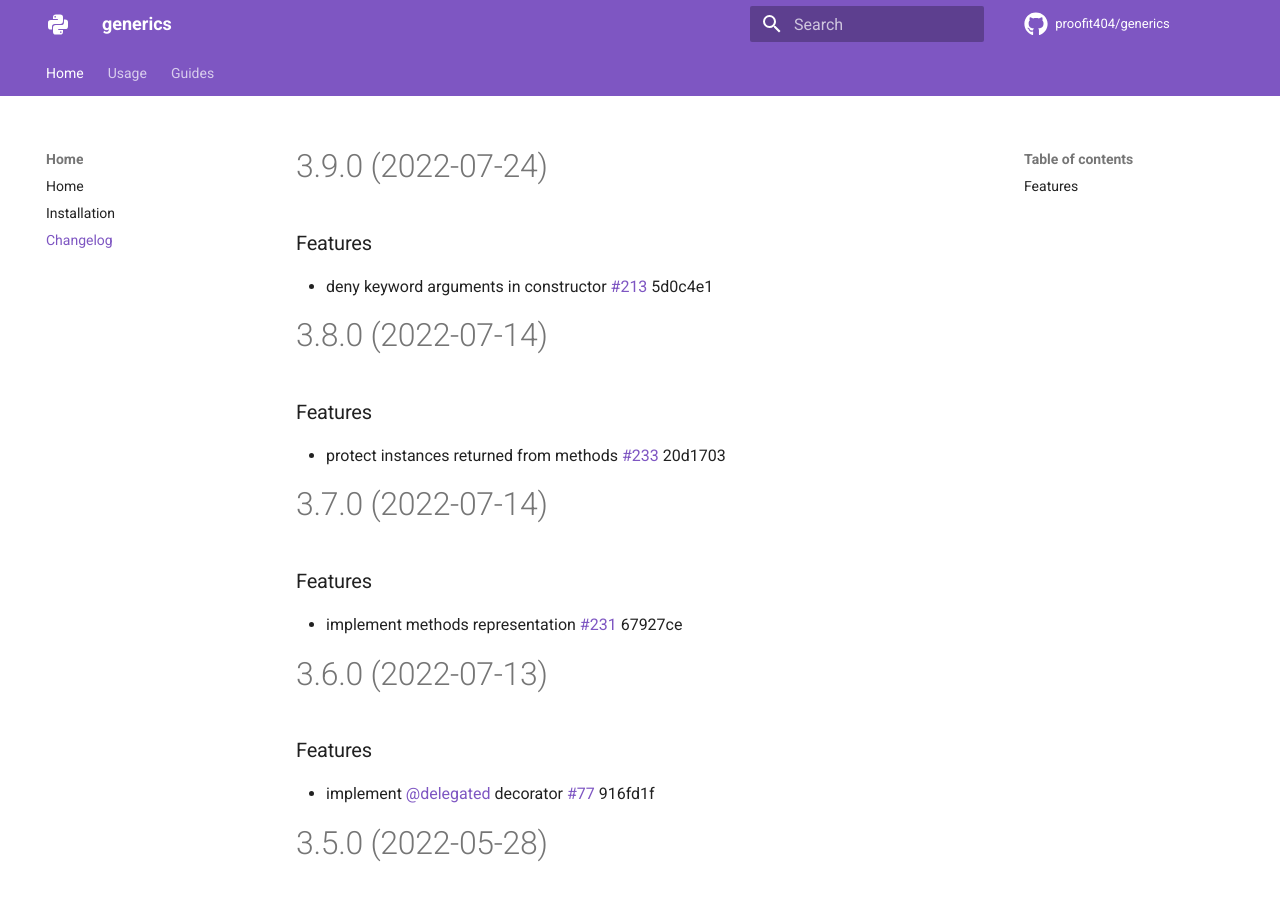
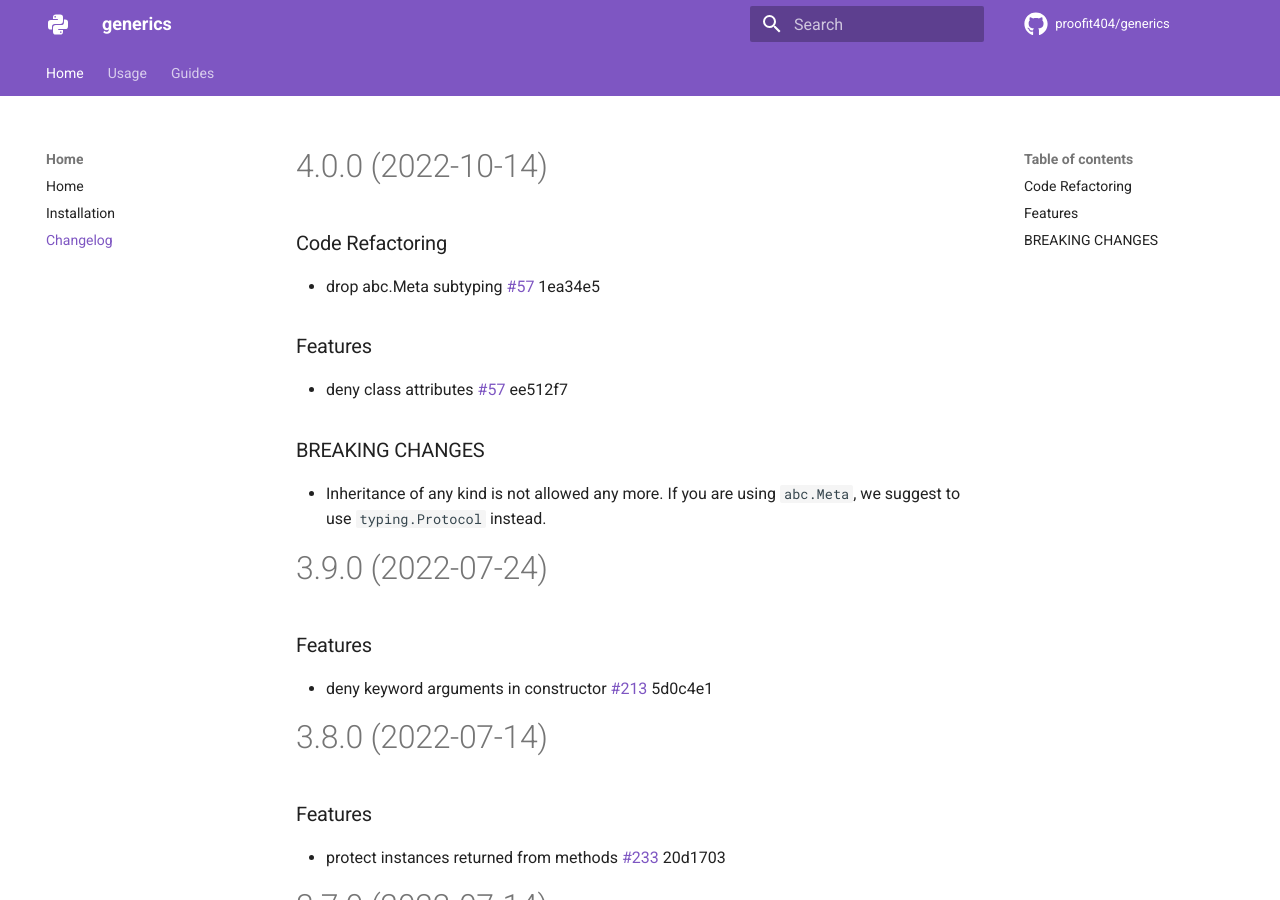
Before and after one commit to proofit404/generics, an MkDocs documentation site: the page built from docs/changelog.md, in a window 1280 px wide and 900 px high. Built offline with MkDocs 1.6.1 and Material for MkDocs 9.7.7, drawn with Linux system fonts in a browser that asks for light colours; comment, search, counter and statistics services are not loaded.

Commit message:
chore(release): 4.0.0 [skip ci]
# 4.0.0 (2022-10-14)

### Code Refactoring

* drop abc.Meta subtyping [#57](https://github.com/proofit404/generics/issues/57) 1ea34e5

### Features

* deny class attributes [#57](https://github.com/proofit404/generics/issues/57) ee512f7

### BREAKING CHANGES

* Inheritance of any kind is not allowed any more. If
you are using `abc.Meta`, we suggest to use `typing.Protocol` instead.

```diff
--- a/docs/changelog.md
+++ b/docs/changelog.md
@@ -1,3 +1,20 @@
+# 4.0.0 (2022-10-14)
+
+### Code Refactoring
+
+- drop abc.Meta subtyping
+  [#57](https://github.com/proofit404/generics/issues/57) 1ea34e5
+
+### Features
+
+- deny class attributes [#57](https://github.com/proofit404/generics/issues/57)
+  ee512f7
+
+### BREAKING CHANGES
+
+- Inheritance of any kind is not allowed any more. If you are using `abc.Meta`,
+  we suggest to use `typing.Protocol` instead.
+
 # 3.9.0 (2022-07-24)
 
 ### Features
--- a/package.json
+++ b/package.json
@@ -1,6 +1,6 @@
 {
   "name": "generics",
-  "version": "3.9.0",
+  "version": "4.0.0",
   "private": true,
   "devDependencies": {
     "@commitlint/cli": "*",
--- a/pyproject.toml
+++ b/pyproject.toml
@@ -19,7 +19,7 @@ packages = [
 ]
 readme = "docs/index.md"
 repository = "https://github.com/proofit404/generics"
-version = "3.9.0"
+version = "4.0.0"
 
 [tool.poetry.dependencies]
 python = "*"
```
